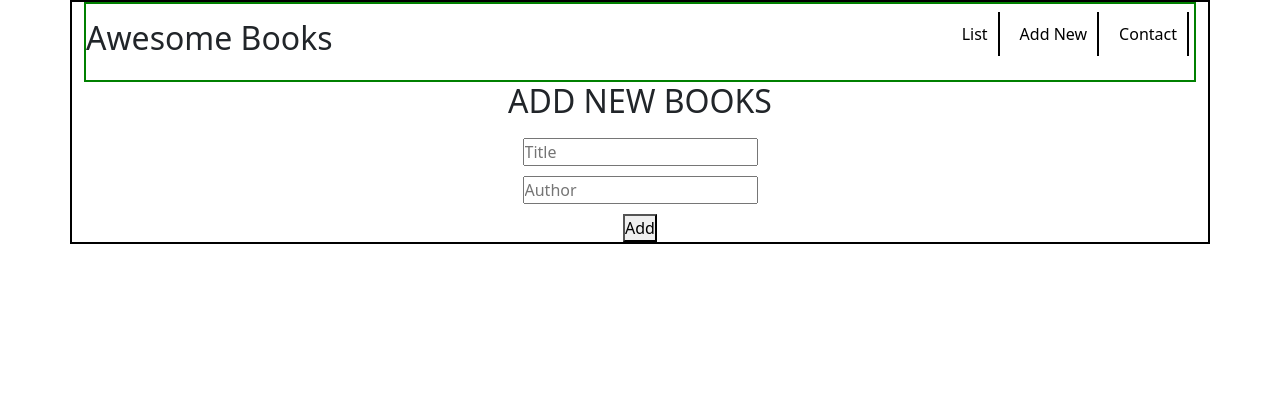
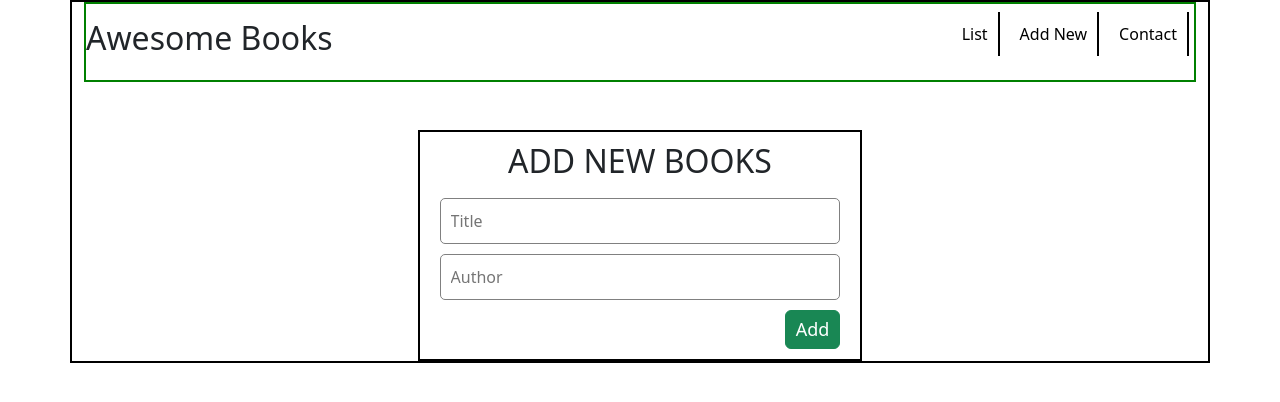
Before and after one commit to r-ahmed2022/Awesome-books, a plain HTML site: page index.html in a window 1280 px wide. Drawn offline with nearby package versions, Linux system fonts and the light colour scheme.

Commit message:
Add Linters

```diff
--- a/css/style.css
+++ b/css/style.css
@@ -28,7 +28,6 @@
   margin: 0 5px;
   padding: 10px;
   border-right: 2px solid #000;
-
 }
 
 .nav-link {
@@ -65,21 +64,33 @@
   padding: 5px;
 }
 
-.add-book {
-    width: 100%;
-    height: 200px;
-    margin: 20px 0;
+.add-books {
+  width: 40%;
+  padding: 10px 20px;
   border: 2px solid #000;
-}
-
-.removebook {
-  width: 100px;
-  padding: 5px 15px;
+  display: flex;
+  margin: auto;
 }
 
 .form {
   display: flex;
   flex-direction: column;
   align-items: center;
+  justify-content: center;
+  margin: auto;
+  width: 100%;
   gap: 10px;
 }
+
+.form input {
+    width: 100%;
+    padding: 10px;
+    border: 1px solid gray;
+    border-radius: 5px;
+}
+
+.form .btn {
+    align-self: flex-end;
+    font-size: 18px;
+    padding: 5px 10px;
+}
--- a/index.html
+++ b/index.html
@@ -25,14 +25,13 @@
                          <li><a class="nav-link" href="#">Contact</a></li>
                         </ul>
                     </nav>
-
-                </header>
+                </header><br><br>
                 <section class="add-books">
                     <form action="" class="form" method="post">
                         <h2>ADD NEW BOOKS</h2>
                         <input type="text" placeholder="Title" class="form-title">
                         <input type="text" placeholder="Author" class="form-author">
-                        <button class="submit">Add</button>
+                        <button class="btn btn-success">Add</button>
                     </form>
                 </section>
             </div>
```
Also changed, not shown: .github/workflows/linters.yml (added). Lines whose indentation alone changed are shown as unchanged.
